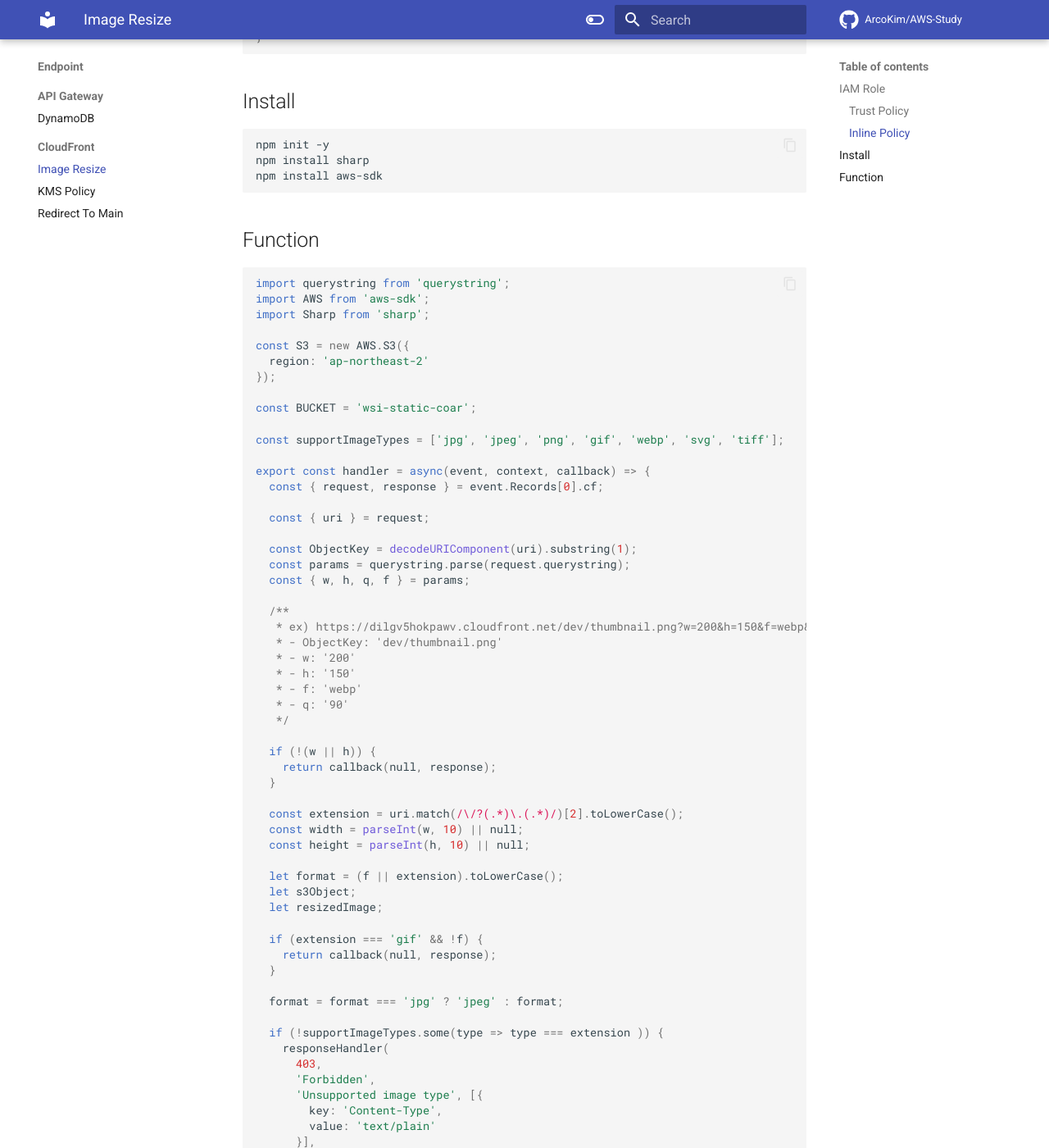
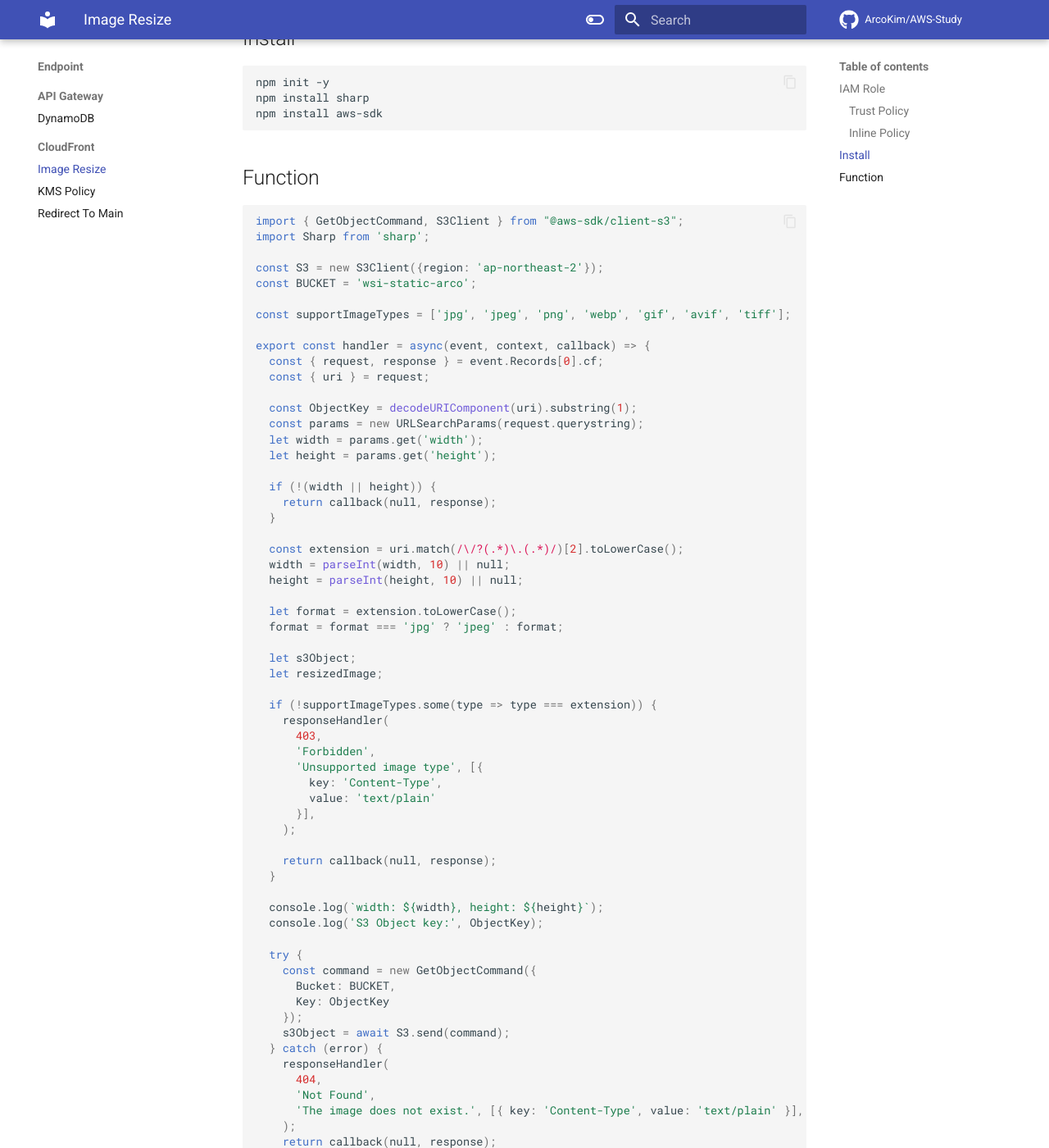
Before and after one commit to ArcoKim/AWS-Study, an MkDocs documentation site: the page built from docs/Endpoint/CloudFront/Image Resize.md, in a window 1280 px wide and 1400 px high, scrolled down 988 px. Shown: the whole window at 82% size. Built offline with MkDocs 1.6.1 and Material for MkDocs 9.7.7, drawn with Linux system fonts in a browser that asks for light colours; comment, search, counter and statistics services are not loaded; some of the changed text lies outside the part shown.

Commit message:
Endpoint, Logging update

````diff
--- a/docs/Endpoint/CloudFront/Image Resize.md
+++ b/docs/Endpoint/CloudFront/Image Resize.md
@@ -3,39 +3,35 @@
 ### Trust Policy
 ``` json
 {
-  "Version": "2012-10-17",
-  "Statement": [
-    {
-      "Effect": "Allow",
-      "Principal": {
-        "Service": [
-          "edgelambda.amazonaws.com",
-          "lambda.amazonaws.com"
-        ]
-      },
-      "Action": "sts:AssumeRole"
-    }
-  ]
+  	"Version": "2012-10-17",
+  	"Statement": [{
+        "Effect": "Allow",
+        "Principal": {
+            "Service": [
+                "edgelambda.amazonaws.com",
+                "lambda.amazonaws.com"
+            ]
+        },
+        "Action": "sts:AssumeRole"
+	}]
 }
 ```
 ### Inline Policy
 ``` json
 {
-  "Version": "2012-10-17",
-  "Statement": [
-    {
-      "Effect": "Allow",
-      "Action": [
-        "lambda:GetFunction",
-        "lambda:EnableReplication",
-        "iam:CreateServiceLinkedRole",
-        "cloudfront:UpdateDistribution",
-        "s3:GetObject",
-        "kms:Decrypt"
-      ],
-      "Resource": "*"
-    }
-  ]
+	"Version": "2012-10-17",
+	"Statement": [{
+        "Effect": "Allow",
+        "Action": [
+            "lambda:GetFunction",
+            "lambda:EnableReplication",
+            "iam:CreateServiceLinkedRole",
+            "cloudfront:UpdateDistribution",
+            "s3:GetObject",
+            "kms:Decrypt"
+        ],
+        "Resource": "*"
+	}]
 }
 ```
 ## Install
@@ -46,55 +42,38 @@ npm install aws-sdk
 ```
 ## Function
 ``` javascript
-import querystring from 'querystring';
-import AWS from 'aws-sdk';
+import { GetObjectCommand, S3Client } from "@aws-sdk/client-s3";
 import Sharp from 'sharp';
 
-const S3 = new AWS.S3({
-  region: 'ap-northeast-2'
-});
+const S3 = new S3Client({region: 'ap-northeast-2'});
+const BUCKET = 'wsi-static-arco';
 
-const BUCKET = 'wsi-static-coar';
-
-const supportImageTypes = ['jpg', 'jpeg', 'png', 'gif', 'webp', 'svg', 'tiff'];
+const supportImageTypes = ['jpg', 'jpeg', 'png', 'webp', 'gif', 'avif', 'tiff'];
 
 export const handler = async(event, context, callback) => {
   const { request, response } = event.Records[0].cf;
-
   const { uri } = request;
 
   const ObjectKey = decodeURIComponent(uri).substring(1);
-  const params = querystring.parse(request.querystring);
-  const { w, h, q, f } = params;
+  const params = new URLSearchParams(request.querystring);
+  let width = params.get('width');
+  let height = params.get('height');
 
-  /**
-   * ex) https://dilgv5hokpawv.cloudfront.net/dev/thumbnail.png?w=200&h=150&f=webp&q=90
-   * - ObjectKey: 'dev/thumbnail.png'
-   * - w: '200'
-   * - h: '150'
-   * - f: 'webp'
-   * - q: '90'
-   */
-
-  if (!(w || h)) {
+  if (!(width || height)) {
     return callback(null, response);
   }
 
   const extension = uri.match(/\/?(.*)\.(.*)/)[2].toLowerCase();
-  const width = parseInt(w, 10) || null;
-  const height = parseInt(h, 10) || null;
+  width = parseInt(width, 10) || null;
+  height = parseInt(height, 10) || null;
 
-  let format = (f || extension).toLowerCase();
+  let format = extension.toLowerCase();
+  format = format === 'jpg' ? 'jpeg' : format;
+
   let s3Object;
   let resizedImage;
 
-  if (extension === 'gif' && !f) {
-    return callback(null, response);
-  }
-
-  format = format === 'jpg' ? 'jpeg' : format;
-
-  if (!supportImageTypes.some(type => type === extension )) {
+  if (!supportImageTypes.some(type => type === extension)) {
     responseHandler(
       403,
       'Forbidden',
@@ -107,18 +86,16 @@ export const handler = async(event, context, callback) => {
     return callback(null, response);
   }
 
-  console.log(`parmas: ${JSON.stringify(params)}`);
-  console.log('S3 Object key:', ObjectKey)
+  console.log(`width: ${width}, height: ${height}`);
+  console.log('S3 Object key:', ObjectKey);
 
   try {
-    s3Object = await S3.getObject({
+    const command = new GetObjectCommand({
       Bucket: BUCKET,
       Key: ObjectKey
-    }).promise();
-
-    console.log('S3 Object:', s3Object);
-  }
-  catch (error) {
+    });
+    s3Object = await S3.send(command);
+  } catch (error) {
     responseHandler(
       404,
       'Not Found',
@@ -128,12 +105,14 @@ export const handler = async(event, context, callback) => {
   }
 
   try {
-    resizedImage = await Sharp(s3Object.Body)
+    const imageBuffer = Buffer.concat(await s3Object.Body.toArray());
+
+    resizedImage = await Sharp(imageBuffer)
       .resize(width, height)
+      .toFormat(format)
       .withMetadata()
       .toBuffer();
-  }
-  catch (error) {
+  } catch (error) {
     responseHandler(
       500,
       'Internal Server Error',
@@ -145,25 +124,28 @@ export const handler = async(event, context, callback) => {
     return callback(null, response);
   }
 
-  if (Buffer.byteLength(resizedImage, 'base64') >= 1048576) {
-    return callback(null, response);
-  }
-
   responseHandler(
     200,
     'OK',
     resizedImage.toString('base64'), [{
       key: 'Content-Type',
       value: `image/${format}`
+    },
+    {
+      key: 'Content-Length',
+      value: resizedImage.length.toString()
     }],
     'base64'
   );
 
-  function responseHandler(status, statusDescription, body, contentHeader, bodyEncoding) {
+  function responseHandler(status, statusDescription, body, headers, bodyEncoding) {
     response.status = status;
     response.statusDescription = statusDescription;
     response.body = body;
-    response.headers['content-type'] = contentHeader;
+    response.headers = headers.reduce((acc, header) => {
+      acc[header.key.toLowerCase()] = [{ key: header.key, value: header.value }];
+      return acc;
+    }, {});
     if (bodyEncoding) {
       response.bodyEncoding = bodyEncoding;
     }
````
Also changed, not shown: docs/Logging/Fluent-Bit/IAM Policy.md (+8 -9 lines).
